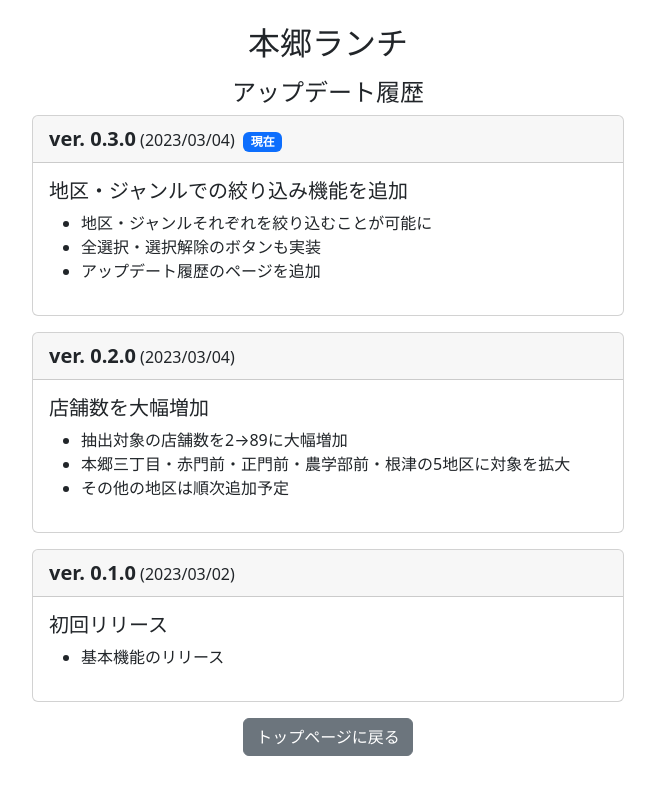
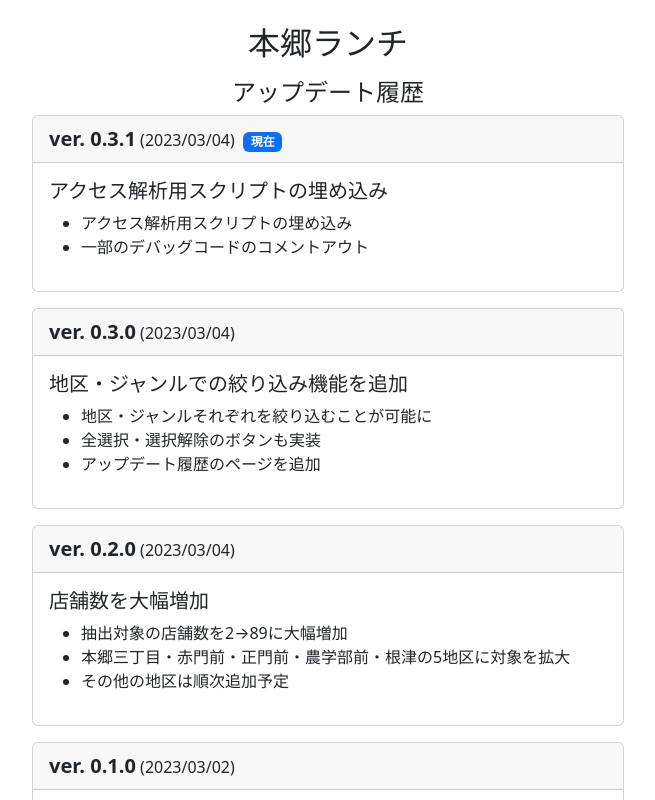
Before and after one commit to tani-cat/kasumigaseki-lunch, a React (Create React App) app: page /update in a window 1280 px wide. Shown: the top 800 px of the page, without its empty margins (312-967 px from the left). Built offline with nearby package versions, Linux system fonts and the light colour scheme.

Commit message:
append analytics scripts

```diff
--- a/package.json
+++ b/package.json
@@ -1,6 +1,6 @@
 {
   "name": "hongo-lunch",
-  "version": "0.3.0",
+  "version": "0.3.1",
   "description": "suggest your lunch in Hongo area (Bunkyo, Tokyo)",
   "private": true,
   "homepage": "https://tani-cat.github.io/hongo-lunch/",
--- a/public/index.html
+++ b/public/index.html
@@ -23,6 +23,15 @@
     -->
   <title>本郷ランチ</title>
 </head>
+<!-- Google tag (gtag.js) -->
+<script async src="https://www.googletagmanager.com/gtag/js?id=G-67YY69V3E6"></script>
+<script>
+  window.dataLayer = window.dataLayer || [];
+  function gtag() { dataLayer.push(arguments); }
+  gtag('js', new Date());
+
+  gtag('config', 'G-67YY69V3E6');
+</script>
 
 <body>
   <noscript>本サイトを利用するには、Javascriptを有効化してください。</noscript>
--- a/src/App.js
+++ b/src/App.js
@@ -3,6 +3,7 @@
 import { BrowserRouter, Routes, Route } from 'react-router-dom';
 
 import './App.css';
+
 import { PageHome } from './components/page-home';
 import { PageResult } from './components/page-result';
 import { PageUpdate } from './components/page-update';
--- a/src/components/page-home.js
+++ b/src/components/page-home.js
@@ -4,9 +4,18 @@
 import { FilterCard } from './util-filter';
 import { Link, useNavigate } from "react-router-dom";
 
+
 import District from "../data/district.json";
 import Genre from "../data/genre.json";
 import Place from "../data/place.json";
+
+const eventTrack = (result) => {
+  if (!window.gtag) return
+  window.gtag("event", "push_button", {
+    result: result
+  });
+}
+
 
 export const PageHome = ({ setResult }) => {
   const navigate = useNavigate();
@@ -32,13 +41,14 @@
     const targetPlace = Place.place.filter(
       place => targetDists.includes(place.district) && targetGenres.includes(place.genre)
     );
-    console.log(targetDists);
-    console.log(districts);
+    // console.log(targetDists);
+    // console.log(districts);
     if (targetPlace.length === 0) {
       alert("対象となるお店がありません。条件を変更して再度お試しください。");
       return;
     }
     const resultId = Math.floor(Math.random() * targetPlace.length);
+    eventTrack(targetPlace[resultId].display_name);
     setResult(targetPlace[resultId]);
     navigate("/result");
   }
--- a/src/data/update.json
+++ b/src/data/update.json
@@ -1,5 +1,14 @@
 {
   "update": [
+    {
+      "ver": "0.3.1",
+      "summary": "アクセス解析用スクリプトの埋め込み",
+      "date": "2023/03/04",
+      "description": [
+        "アクセス解析用スクリプトの埋め込み",
+        "一部のデバッグコードのコメントアウト"
+      ]
+    },
     {
       "ver": "0.3.0",
       "summary": "地区・ジャンルでの絞り込み機能を追加",
```
Also changed, not shown: 1 other file (tests, documents, lock files or other folders).
